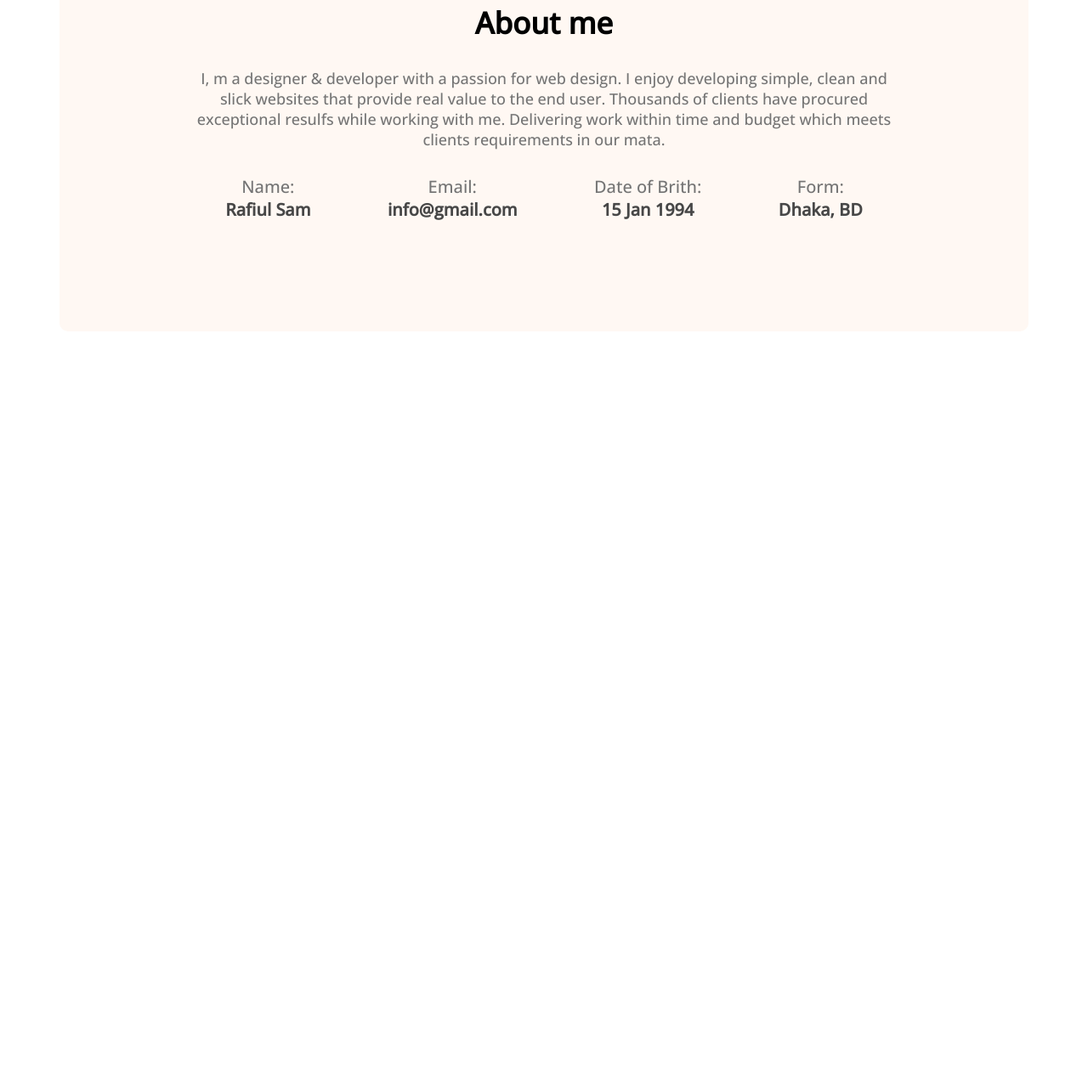
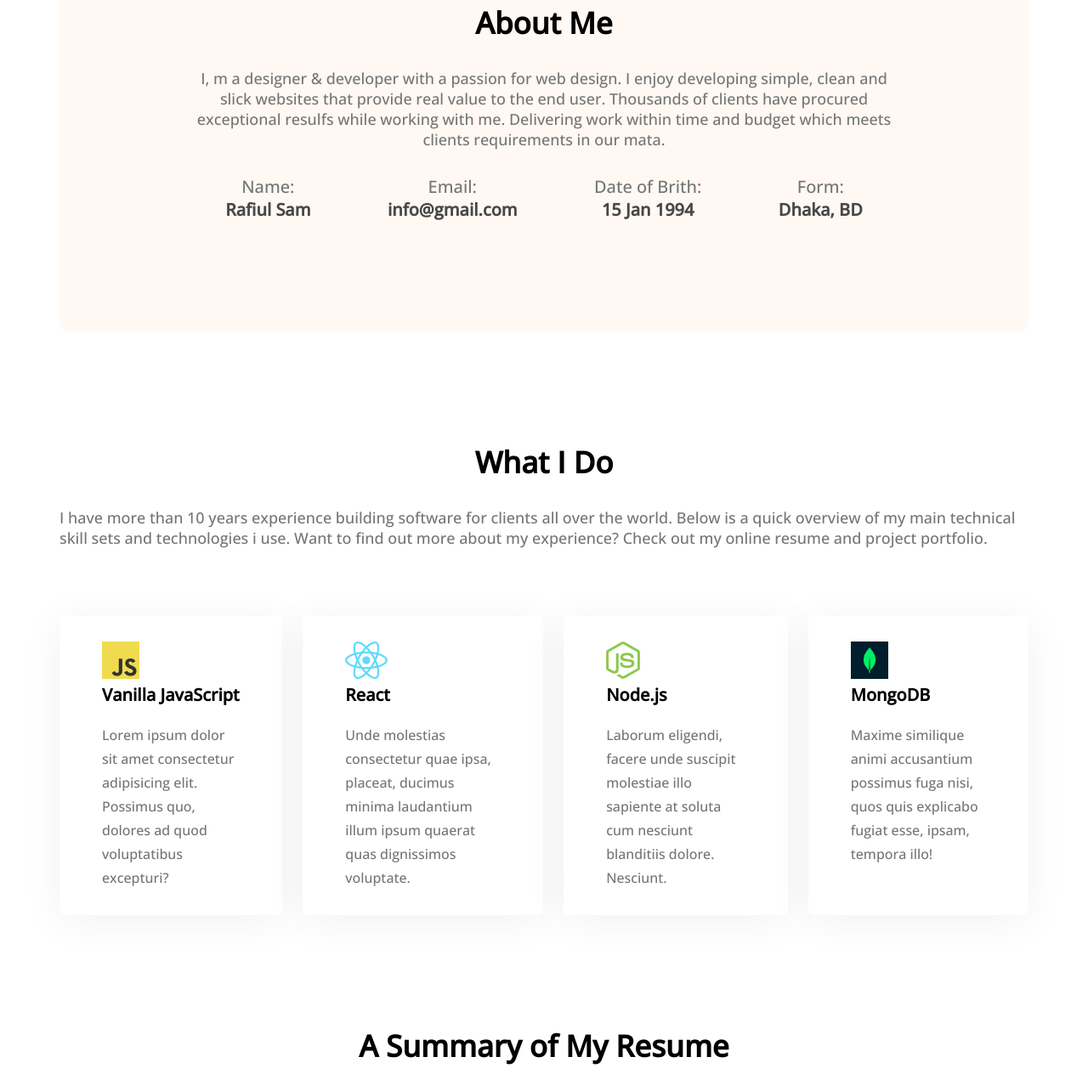
Before and after one commit to Rafiulsam/my-portfolio1, a plain HTML site: page index.html in a window 1280 px wide. Shown: the part 889-2173 px from the top of the page at 85% size. Before the commit the page ends 1279 px from the top, so only its background shows below. Drawn offline with nearby package versions, Linux system fonts and the light colour scheme.

Commit message:
added section what I do and my resume

```diff
--- a/Style/portfolio.css
+++ b/Style/portfolio.css
@@ -2,6 +2,7 @@
     margin: 0;
     font-family: 'Open Sans', sans-serif;
 }
+
 /* header and navigation style*/
 
 .header {
@@ -23,6 +24,7 @@ nav {
     font-size: 45px;
 
 }
+
 .text-orange {
     color: #FD6E0A;
     display: inline-block;
@@ -45,6 +47,7 @@ nav li {
     color: #ffff;
     padding: 18px 35px;
     border: 0;
+
 }
 
 .btn-contact {
@@ -59,7 +62,7 @@ nav li {
 /* banner style */
 .banner {
     display: flex;
-    margin: 0px 100px;
+    margin: 0px 100px 0px 200px;
     align-items: center;
     justify-content: space-between;
 }
@@ -87,10 +90,13 @@ main {
     max-width: 1140px;
     margin: 0 auto;
 }
+section{
+    margin-top: 130px;
+}
+
 
 /* about section style */
 .about {
-    margin-top: 130px;
     background: #FFF8F3;
     border-radius: 10px;
     padding: 130px 150px;
@@ -102,6 +108,7 @@ main {
     margin-bottom: 30px;
     font-weight: 700;
     font-size: 35px;
+    text-align: center;
 }
 
 .section-description {
@@ -128,3 +135,34 @@ main {
     font-size: 20px;
     color: #474747
 }
+
+/* What I do section style */
+
+.skill-container {
+    display: flex;
+    gap: 24px;
+}
+
+.skill {
+    background: #FFFFFF;
+    box-shadow: 0px 6px 50px rgba(0, 0, 0, 0.06);
+    border-radius: 5px;
+    text-align: left;
+    padding: 30px 50px;
+    margin-top: 50px;
+}
+
+.skill-title {
+    font-weight: 700;
+    font-size: 20px;
+
+    margin-bottom: 20px;
+}
+
+
+.skill-description {
+    color: #757575;
+    font-weight: 400;
+    font-size: 16px;
+    line-height: 28px;
+}
--- a/index.html
+++ b/index.html
@@ -1,14 +1,18 @@
 <!DOCTYPE html>
 <html lang="en">
+
 <head>
     <meta charset="UTF-8">
     <meta http-equiv="X-UA-Compatible" content="IE=edge">
     <meta name="viewport" content="width=device-width, initial-scale=1.0">
     <title>My Portfolio</title>
     <link rel="stylesheet" href="Style/portfolio.css">
-    <link rel="preconnect" href="https://fonts.googleapis.com"><link rel="preconnect" href="https://fonts.gstatic.com" crossorigin><link href="https://fonts.googleapis.com/css2?family=Open+Sans:wght@500&display=swap" rel="stylesheet">
+    <link rel="preconnect" href="https://fonts.googleapis.com">
+    <link rel="preconnect" href="https://fonts.gstatic.com" crossorigin>
+    <link href="https://fonts.googleapis.com/css2?family=Open+Sans:wght@500&display=swap" rel="stylesheet">
 
 </head>
+
 <body>
     <header class="header">
         <nav>
@@ -25,17 +29,22 @@
             <div>
                 <h3 class="banner-sub-title">Hi, I am</h3>
                 <h1 class="banner-title">Rafiul Sam</h1>
-                <p class="banner-description">Shot what able cold new see hold.Friendly as an betrayed formerly he. Morning because as to society behaved moments.</p>
-                <button class="btn-orange">Download Cv</button>
+                <p class="banner-description">Shot what able cold new see hold.Friendly as an betrayed formerly he.
+                    Morning because as to society behaved moments.</p>
+                <button class="btn-orange"><i class="fa-light fa-arrow-down-to-bracket"></i>Download Cv</button>
                 <button class="btn-contact">Contact</button>
             </div>
             <img src="images/Rafiul.png" alt="">
         </div>
     </header>
     <main>
+        <!-- About Section -->
         <section class="about">
-            <h2 class="section-title">About me</h2>
-            <p class="section-description">I, m a designer & developer with a passion for web design. I enjoy developing simple, clean and slick websites that provide real value to the end user. Thousands of clients have procured exceptional resulfs while working with me. Delivering work within time and budget which meets clients requirements in our mata.</p>
+            <h2 class="section-title">About Me</h2>
+            <p class="section-description">I, m a designer & developer with a passion for web design. I enjoy developing
+                simple, clean and slick websites that provide real value to the end user. Thousands of clients have
+                procured exceptional resulfs while working with me. Delivering work within time and budget which meets
+                clients requirements in our mata.</p>
             <div>
                 <div class="about-container">
                     <div class="about-info">
@@ -58,10 +67,48 @@
                 </div>
             </div>
         </section>
+        <!-- what I do section -->
+        <section class="what-i-do">
+            <h3 class="section-title">What I Do</h3>
+            <p class="section-description">I have more than 10 years experience building software for clients all over
+                the world. Below is a quick overview of my main technical skill sets and technologies i use. Want to
+                find out more about my experience? Check out my online resume and project portfolio.</p>
+            <div class="skill-container">
+                <div class="skill">
+                    <img src="images/icons/js.png" alt="">
+                    <p class="skill-title">Vanilla JavaScript</p>
+                    <p class="skill-description">Lorem ipsum dolor sit amet consectetur adipisicing elit. Possimus quo,
+                        dolores ad quod voluptatibus excepturi?</p>
+                </div>
+                <div class="skill">
+                    <img src="images/icons/react.png" alt="">
+                    <p class="skill-title">React</p>
+                    <p class="skill-description">Unde molestias consectetur quae ipsa, placeat, ducimus minima
+                        laudantium illum ipsum quaerat quas dignissimos voluptate.</p>
+                </div>
+                <div class="skill">
+                    <img src="images/icons/nodejs.png" alt="">
+                    <p class="skill-title">Node.js</p>
+                    <p class="skill-description">Laborum eligendi, facere unde suscipit molestiae illo sapiente at
+                        soluta cum nesciunt blanditiis dolore. Nesciunt.</p>
+                </div>
+                <div class="skill">
+                    <img src="images/icons/mongo.png" alt="">
+                    <p class="skill-title">MongoDB</p>
+                    <p class="skill-description">Maxime similique animi accusantium possimus fuga nisi, quos quis
+                        explicabo fugiat esse, ipsam, tempora illo!</p>
+                </div>
+            </div>
+        </section>
+        <!-- Resume section -->
+        <section class="resume">
+            <h3 class="section-title"> A Summary of My Resume</h3>
+        </section>
 
     </main>
     <footer>
 
     </footer>
 </body>
+
 </html>
```
